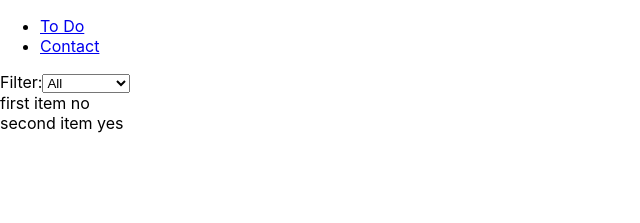
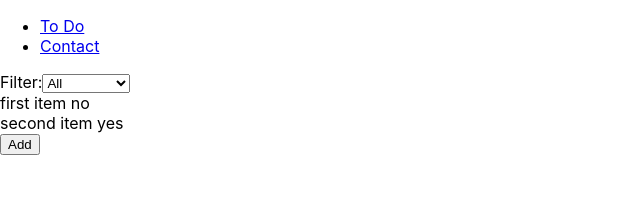
Before and after one commit to sp11037/project3, a React (Create React App) app: page / in a window 1280 px wide. Shown: the top 223 px of the page, without its empty margins (0-640 px from the left). Built offline with nearby package versions, Linux system fonts and the light colour scheme.

Commit message:
Implemented button to add a new to do item.

```diff
--- /dev/null
+++ b/src/AddButton.css
@@ -0,0 +1,14 @@
+.overlay {
+    display: none;
+    height: 100%;
+    width: 100%;
+    position: fixed;
+    top: 0;
+    background-color: rgba(0, 0, 0, 0.4);
+}
+
+.modal {
+    display: none;
+    position: fixed;
+    background-color: lightblue;
+}
--- /dev/null
+++ b/src/AddButton.js
@@ -0,0 +1,22 @@
+import React from 'react';
+import "./AddButton.css";
+
+const AddButton = ({displayAddModal, newItemRef, handleAdd}) => {
+    return (
+        <div>
+            <button onClick={() => displayAddModal("open")}>Add</button>
+            <div className="overlay"></div>
+            <div className="modal">
+                <form action="#" onSubmit={handleAdd}>
+                    <label>
+                        New To Do Item:
+                        <input type="text" name="newItem" ref={newItemRef} required />
+                    </label>
+                    <button type="submit" className="submitNewItem">Add</button>
+                </form>
+            </div>
+        </div>
+    );
+};
+
+export default AddButton;
--- a/src/ToDoContainer.js
+++ /dev/null
@@ -1,15 +0,0 @@
-import ToDoItem from "./ToDoItem";
-
-const ToDoContainer = ({items}) => {
-    const itemList = items.map(item =>
-        <ToDoItem description={item.description} completed={item.completed} />
-    );
-
-    return (
-        <div>
-            {itemList}
-        </div>
-    );
-};
-
-export default ToDoContainer;
--- a/src/ToDoPage.js
+++ b/src/ToDoPage.js
@@ -1,23 +1,69 @@
-import { useState } from 'react';
+import { useState, createRef } from 'react';
 import Filter from './Filter';
-import ToDoContainer from './ToDoContainer';
+import ToDoItem from './ToDoItem';
+import AddButton from './AddButton';
 
 const ToDoPage = () => {
     const [filter, setFilter] = useState('all');
+    const [items, setItems] = useState([
+        {description: "first item", completed: "no"},
+        {description: "second item", completed: "yes"},
+    ]);
 
+    const newItemRef = createRef();
+
+    // TODO: after making a functional to do list, let the user sort the items by completion
     const changeFilter = (e) => {
         setFilter(e.target.value);
     };
 
-    const items = [
-        {description: "first item", completed: "no"},
-        {description: "second item", completed: "yes"},
-    ];
+    // display to do items on screen
+    const itemList = items.map(item =>
+        <ToDoItem description={item.description} completed={item.completed} />
+    );
+
+    // Modal Controls
+    const displayAddModal = (status) => {
+        const overlay = document.querySelector(".overlay");
+        const modal = document.querySelector(".modal");
+
+        if (status == "open") {
+            overlay.style.display = "block";
+            modal.style.display = "block";
+        } else {
+            overlay.style.display = "none";
+            modal.style.display = "none";
+        }
+    };
+
+    window.onclick = (e) => {
+        const overlay = document.querySelector(".overlay");
+
+        if(e.target == overlay) {
+            displayAddModal("close");
+        }
+    };
+
+    // append new to do item to item list
+    const handleAdd = (e) => {
+        e.preventDefault();
+
+        const newItemValue = newItemRef.current.value;
+        if (newItemValue == "") {
+            return;
+        }
+
+        const newList = [...items, {description: newItemValue, completed: "no"}];
+        newItemRef.current.value = "";
+        displayAddModal("close");
+        setItems(newList);
+    };
 
     return (
         <>
             <Filter changeFilter={changeFilter} />
-            <ToDoContainer items={items} />
+            {itemList}
+            <AddButton displayAddModal={displayAddModal} newItemRef={newItemRef} handleAdd={handleAdd} />
         </>
     );
 };
```
